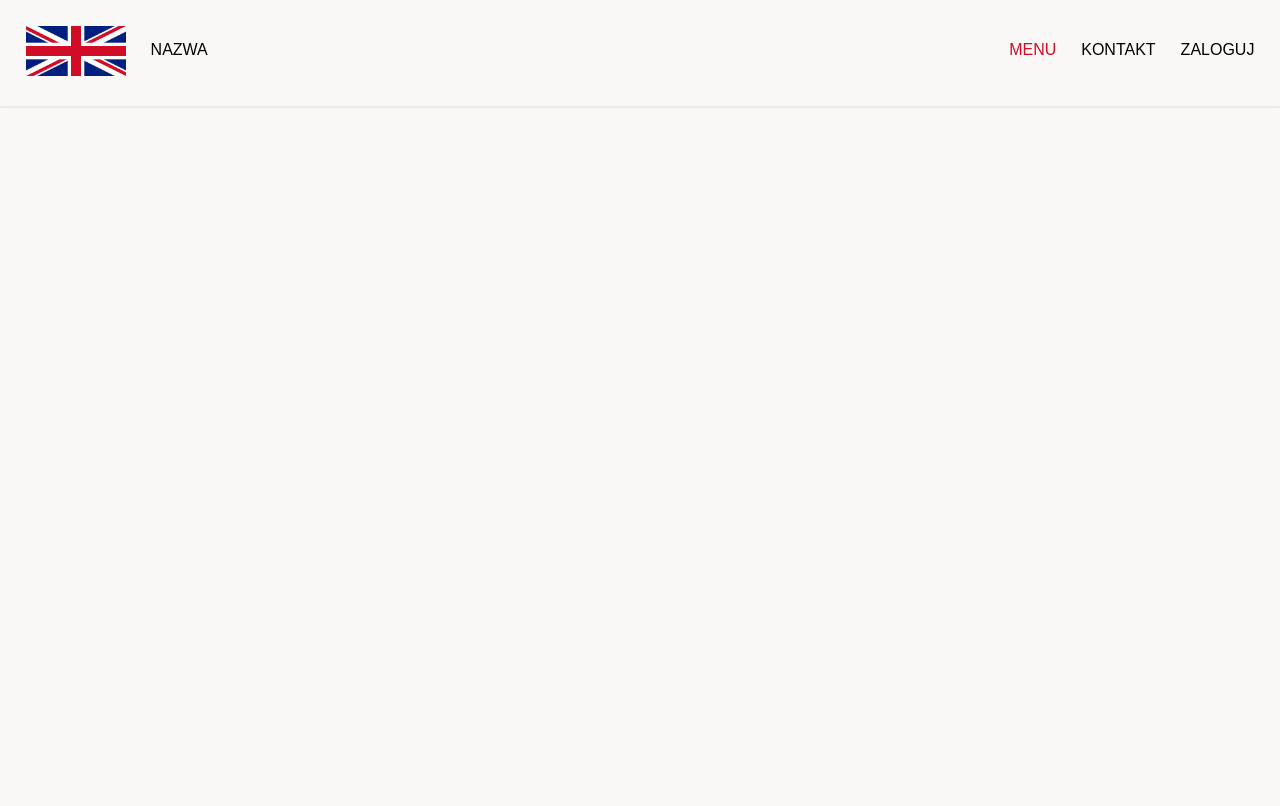
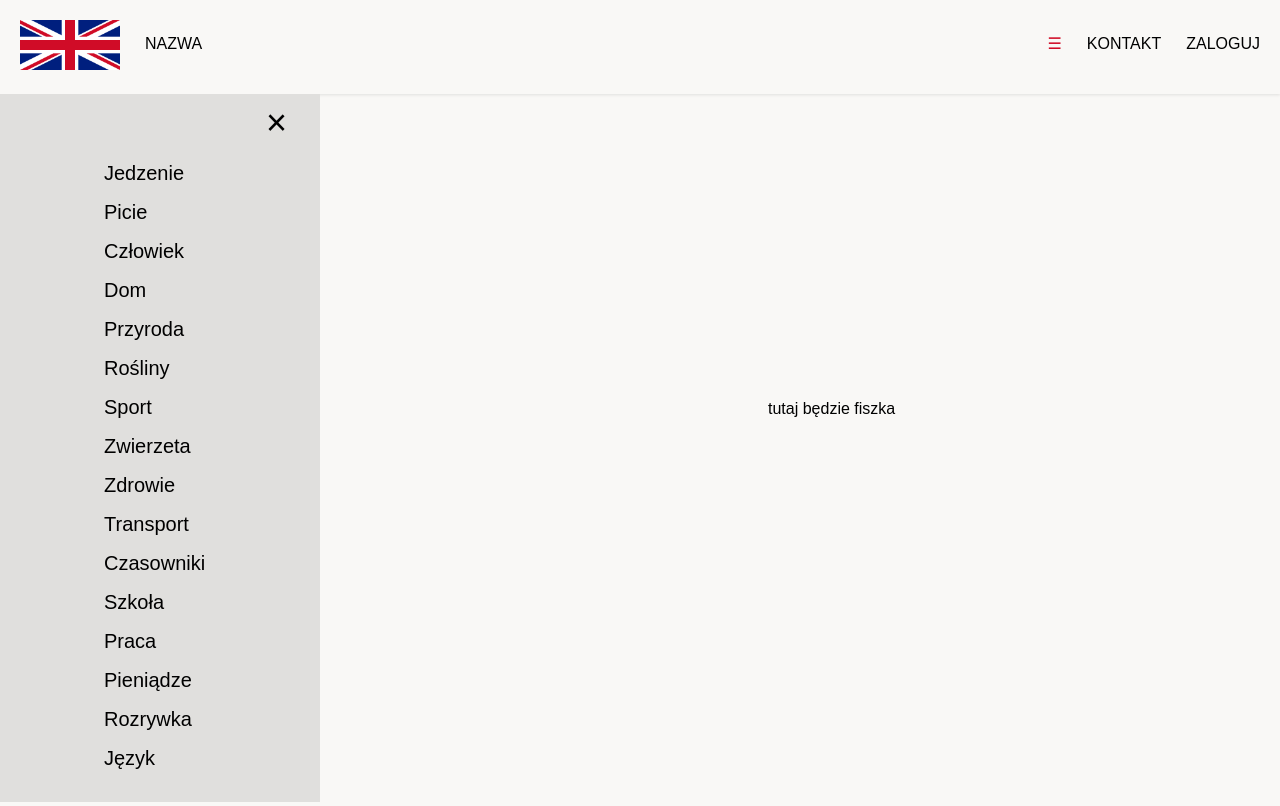
Before and after one commit to ixior462/WebApp, a plain HTML site: page src/main/resources/templates/menu.html in a window 1280 px wide. Drawn offline with Linux system fonts and the light colour scheme.

Commit message:
Dodanie menu

```diff
--- a/src/main/resources/public/css/styleIndex.css
+++ b/src/main/resources/public/css/styleIndex.css
@@ -5,7 +5,6 @@ html, body {
     width: 100%;
     height: 100%;
     padding: 0;
-    margin: 0;
 }
 
 /***************************************** HEADER *******************************************/
@@ -13,7 +12,7 @@ html, body {
 ul.menu {
     list-style-type: none;
     margin: 0;
-    padding: 2%;
+    padding: 20px;
     overflow: hidden;
     box-shadow: 0 1px 3px rgba(0, 0, 0, 0.1);
 }
@@ -73,7 +72,7 @@ ul.menu img {
 slider {
     display: block;
     width: 100%;
-    height: 89.5%;
+    height: 88.8%;
     overflow: hidden;
     position: absolute;
 }
@@ -88,7 +87,7 @@ slider > * {
 }
 
 slide:nth-child(1) {
-    left: 0%;
+    left: 0;
     animation-delay: -1s;
     background-image: linear-gradient(rgba(255,255,255,0.5), rgba(255,255,255,0.5)), url("../images/tlo.jpg");
     background-size: cover;
@@ -175,11 +174,11 @@ slide button {
     }
 
     5% {
-        left: 0%;
+        left: 0;
     }
 
     25% {
-        left: 0%;
+        left: 0;
     }
 
     30% {
@@ -189,12 +188,12 @@ slide button {
 
     30.0001% {
         left: -100%;
-        width: 0%;
+        width: 0;
     }
 
     100% {
         left: 100%;
-        width: 0%;
+        width: 0;
     }
 }
 
@@ -247,3 +246,70 @@ textarea {
     background-color: #f9f8f6;
     padding: 20px;
 }
+/***************************************** MENU *******************************************/
+.sidenav {
+    height: 88.4%;
+    width: 0;
+    position: relative;
+    top: 0;
+    left: 0;
+    background-color: #e0dfdd;
+    overflow-x: hidden;
+    transition: 0.5s;
+    padding-top: 60px;
+}
+
+.centerSidenav {
+    position: absolute;
+    padding-left: 30%;
+}
+
+.centerSidenav a, .closebtn {
+    padding: 8px 8px 8px 8px;
+    text-decoration: none;
+    font-size: 20px;
+    display: block;
+    transition: 0.3s;
+    color: #000000;
+}
+
+.centerSidenav a:hover, .closebtn:hover {
+    color: #001f7e;
+}
+
+.centerSidenav a.active {
+    color: #d00c27;
+}
+
+.closebtn {
+    position: absolute;
+    top: 0;
+    right: 25px;
+    font-size: 36px;
+    margin-left: 50px;
+}
+
+#learn {
+    transition: margin-left .5s;
+    position: absolute;
+    top: 50%;
+    left: 50%;
+}
+
+#menuSidenav, #learn {
+    display: inline-block;
+}
+
+@media screen and (max-width: 600px) {
+    #menuSidenav {
+        width: 100%;
+    }
+
+    .centerSidenav a, .closebtn {
+        font-size: 15px;
+    }
+
+    .sidenav, .centerSidenav {
+        padding-top: 15px;
+    }
+}
--- /dev/null
+++ b/src/main/resources/public/js/script.js
@@ -0,0 +1,21 @@
+function openNav() {
+    var x = document.getElementById("menuSidenav");
+    if(x.style.width === "0%") {
+        x.style.width = "25%";
+        document.getElementById("learn").style.marginLeft = "10%";
+    } else {
+        x.style.width = "0%";
+        document.getElementById("learn").style.marginLeft= "0%";
+        console.log("1");
+    }
+}
+
+function closeNav() {
+    document.getElementById("menuSidenav").style.width = "0%";
+    document.getElementById("learn").style.marginLeft= "0%";
+}
+
+function open() {
+    document.getElementById("menuSidenav").style.width = "25%";
+    document.getElementById("learn").style.marginLeft = "10%";
+}
--- a/src/main/resources/templates/menu.html
+++ b/src/main/resources/templates/menu.html
@@ -9,8 +9,9 @@
         <title>Nazwa</title>
         <link rel="stylesheet" href="../public/css/reset.css">
         <link rel="stylesheet" href="../public/css/styleIndex.css">
+        <script src="../public/js/script.js"></script>
     </head>
-    <body>
+    <body onload="open();">
         <header>
             <nav id="main-nav">
                 <ul class="menu">
@@ -18,11 +19,35 @@
                     <li><a href="index.html"><h1>Nazwa</h1></a></li>
                     <li class="right"><a href="login.html">Zaloguj</a></li>
                     <li class="right"><a href="contact.html">Kontakt</a></li>
-                    <li class="right"><a class="active" href="#">Menu</a></li>
+                    <li class="right"><a class="active" href="#" onclick="openNav()">&#9776;</a></li>
                 </ul>
             </nav>
         </header>
-        <section id="menu">
+        <section id="menuSidenav" class="sidenav">
+            <a href="javascript:void(0)" class="closebtn" onclick="closeNav()">&times;</a>
+            <div class="centerSidenav">
+                <a href="#">Jedzenie</a>
+                <a href="#">Picie</a>
+                <a href="#">Człowiek</a>
+                <a href="#">Dom</a>
+                <a href="#">Przyroda</a>
+                <a href="#">Rośliny</a>
+                <a href="#">Sport</a>
+                <a href="#">Zwierzeta</a>
+                <a href="#">Zdrowie</a>
+                <a href="#">Transport</a>
+                <a href="#">Czasowniki</a>
+                <a href="#">Szkoła</a>
+                <a href="#">Praca</a>
+                <a href="#">Pieniądze</a>
+                <a href="#">Rozrywka</a>
+                <a href="#">Język</a>
+            </div>
+        </section>
+        <section id="learn">
+            <div class="fish">
+                <p>tutaj będzie fiszka</p>
+            </div>
         </section>
     </body>
 </html>
```
